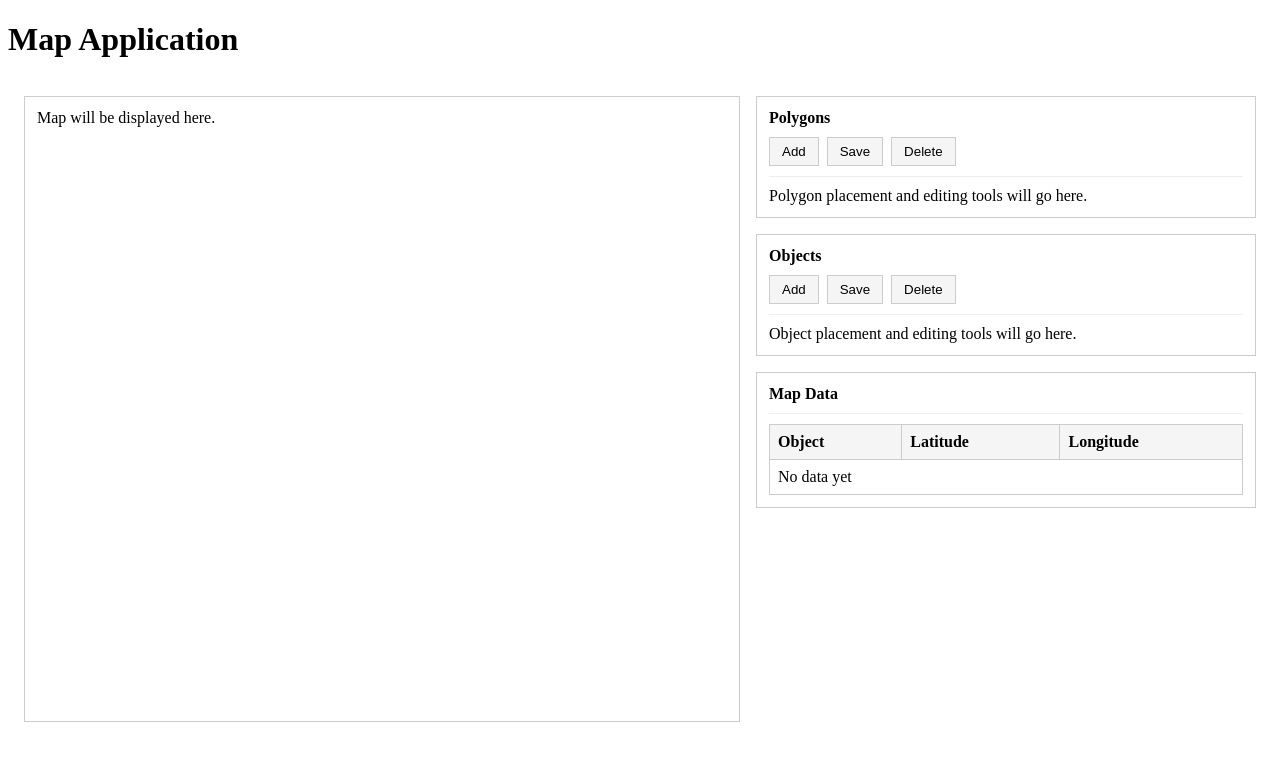
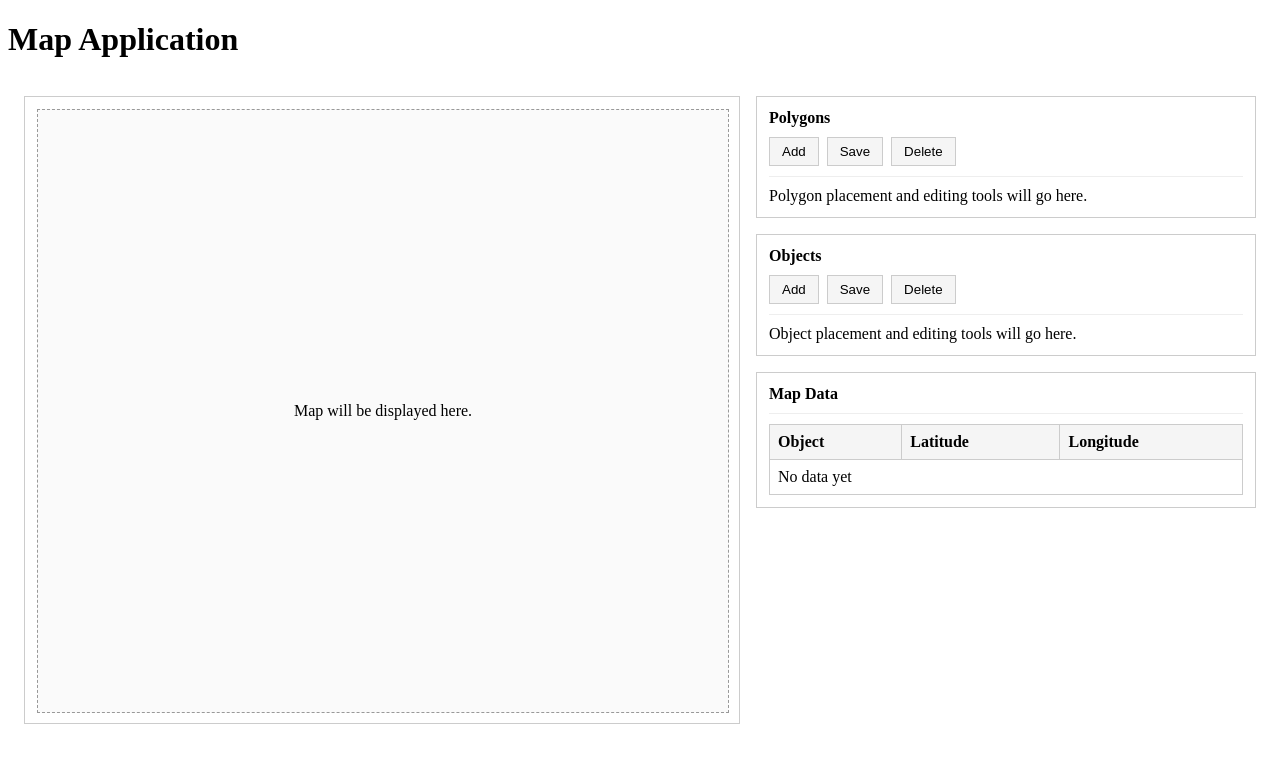
Before and after one commit to tsachbak/Map_Application, a React (Create React App) app in the folder client/: page / in a window 1280 px wide. Shown: the top 762 px of the page. Built offline with nearby package versions, Linux system fonts and the light colour scheme.

Commit message:
Add minimal style to MapPlaceholder .

```diff
--- /dev/null
+++ b/client/src/components/MapPlaceholder.css
@@ -0,0 +1,10 @@
+.map-placeholder {
+  width: 100%;
+  height: 100%;
+  min-height: 600px;
+  border: 1px dashed #999;
+  display: flex;
+  align-items: center;
+  justify-content: center;
+  background-color: #fafafa;
+}
--- a/client/src/components/MapPlaceholder.js
+++ b/client/src/components/MapPlaceholder.js
@@ -1,6 +1,8 @@
+import "./MapPlaceholder.css";
+
 /***
  * MapPlaceholder.js
  */
 export default function MapPlaceholder() {
-  return <div>Map will be displayed here.</div>;
+  return <div className="map-placeholder">Map will be displayed here.</div>;
 }
```
